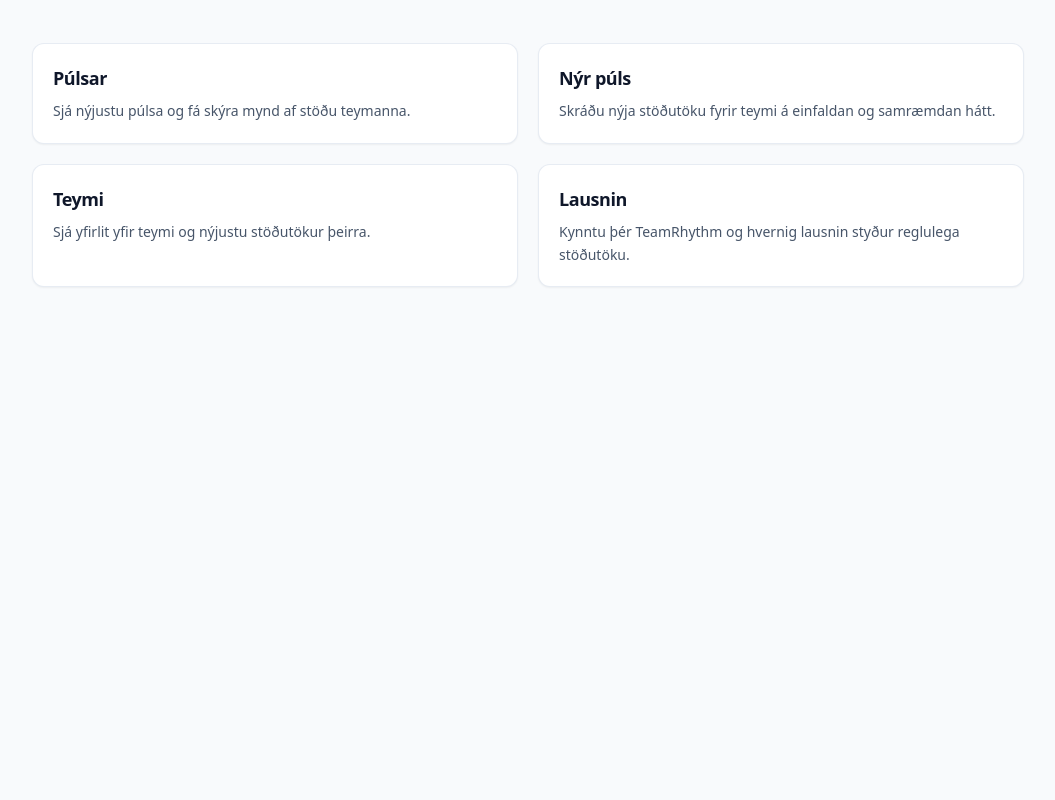
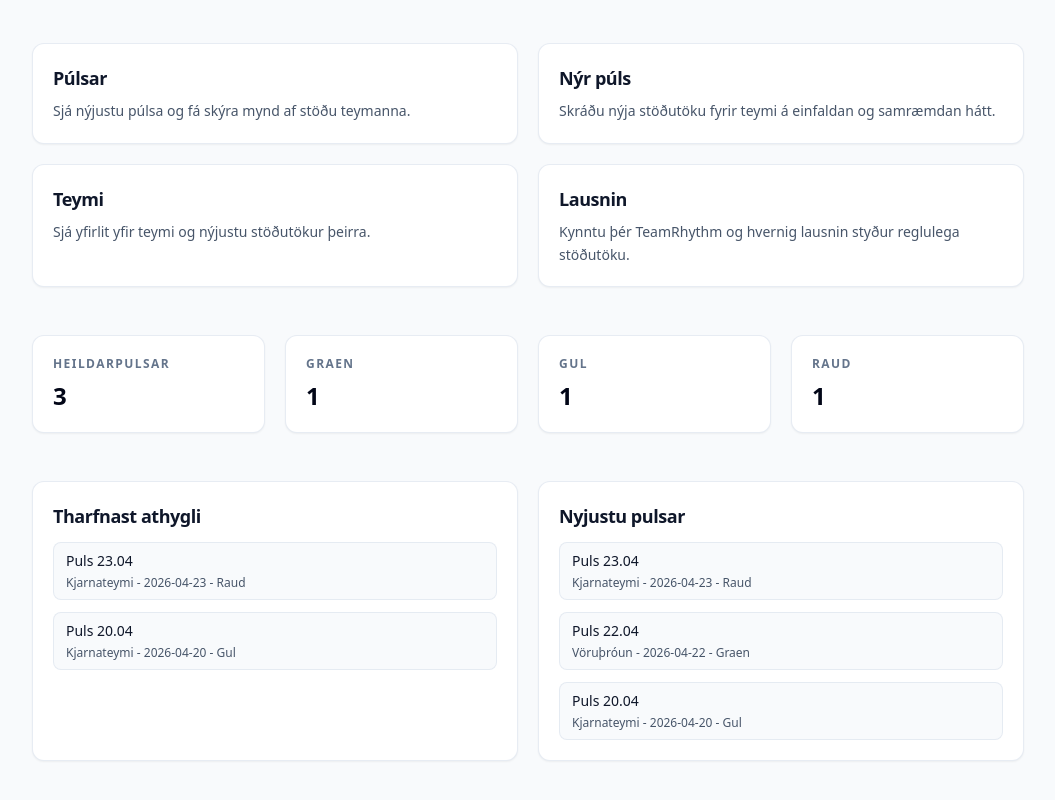
Before and after one commit to ebeinarsson-web/teamrhythm, a Next.js app: page / in a window 1280 px wide. Shown: the part 364-1164 px from the top of the page, without its empty margins (112-1167 px from the left). Before the commit the page ends 800 px from the top, so only its background shows below. Built offline with nearby package versions, Linux system fonts and the light colour scheme.

Commit message:
Add read-only Airtable integration to TeamRhythm for Overview, Pulses, and Teams, with mock fallback support.

```diff
--- a/app/page.tsx
+++ b/app/page.tsx
@@ -1,6 +1,17 @@
 import Link from "next/link";
+import { getOverviewData } from "@/lib/airtable";
 
-export default function HomePage() {
+const statusLabel: Record<"green" | "yellow" | "red", string> = {
+  green: "Graen",
+  yellow: "Gul",
+  red: "Raud",
+};
+
+export default async function HomePage() {
+  const { pulses, attentionPulses, statusCounts, totalPulses } = await getOverviewData();
+  const latestPulses = pulses.slice(0, 5);
+  const topAttention = attentionPulses.slice(0, 5);
+
   return (
     <main className="mx-auto max-w-5xl space-y-10 px-4 py-10 sm:space-y-12 sm:py-12">
       <section className="rounded-2xl border border-slate-200/80 bg-white px-6 py-8 shadow-sm sm:px-8 sm:py-10">
@@ -52,6 +63,63 @@ export default function HomePage() {
           </p>
         </Link>
       </section>
+
+      <section className="grid gap-4 sm:grid-cols-4 sm:gap-5">
+        <article className="rounded-xl border border-slate-200/80 bg-white p-5 shadow-sm">
+          <p className="text-xs font-semibold uppercase tracking-[0.12em] text-slate-500">Heildarpulsar</p>
+          <p className="mt-2 text-2xl font-semibold tracking-tight text-slate-950">{totalPulses}</p>
+        </article>
+        <article className="rounded-xl border border-slate-200/80 bg-white p-5 shadow-sm">
+          <p className="text-xs font-semibold uppercase tracking-[0.12em] text-slate-500">Graen</p>
+          <p className="mt-2 text-2xl font-semibold tracking-tight text-slate-950">{statusCounts.green}</p>
+        </article>
+        <article className="rounded-xl border border-slate-200/80 bg-white p-5 shadow-sm">
+          <p className="text-xs font-semibold uppercase tracking-[0.12em] text-slate-500">Gul</p>
+          <p className="mt-2 text-2xl font-semibold tracking-tight text-slate-950">{statusCounts.yellow}</p>
+        </article>
+        <article className="rounded-xl border border-slate-200/80 bg-white p-5 shadow-sm">
+          <p className="text-xs font-semibold uppercase tracking-[0.12em] text-slate-500">Raud</p>
+          <p className="mt-2 text-2xl font-semibold tracking-tight text-slate-950">{statusCounts.red}</p>
+        </article>
+      </section>
+
+      <section className="grid gap-4 sm:grid-cols-2 sm:gap-5">
+        <article className="rounded-xl border border-slate-200/80 bg-white p-5 shadow-sm">
+          <h2 className="text-lg font-semibold tracking-tight text-slate-900">Tharfnast athygli</h2>
+          <div className="mt-3 space-y-3">
+            {topAttention.length === 0 ? (
+              <p className="text-sm text-slate-600">Engir pulsar i gulri eða raudri stodu nuna.</p>
+            ) : (
+              topAttention.map((pulse) => (
+                <div key={pulse.id} className="rounded-lg border border-slate-200/80 bg-slate-50 px-3 py-2">
+                  <p className="text-sm font-medium text-slate-900">{pulse.title}</p>
+                  <p className="mt-1 text-xs text-slate-600">
+                    {pulse.teamName} - {pulse.meetingDate} - {statusLabel[pulse.status]}
+                  </p>
+                </div>
+              ))
+            )}
+          </div>
+        </article>
+
+        <article className="rounded-xl border border-slate-200/80 bg-white p-5 shadow-sm">
+          <h2 className="text-lg font-semibold tracking-tight text-slate-900">Nyjustu pulsar</h2>
+          <div className="mt-3 space-y-3">
+            {latestPulses.length === 0 ? (
+              <p className="text-sm text-slate-600">Engar pulsfaerslur fundust.</p>
+            ) : (
+              latestPulses.map((pulse) => (
+                <div key={pulse.id} className="rounded-lg border border-slate-200/80 bg-slate-50 px-3 py-2">
+                  <p className="text-sm font-medium text-slate-900">{pulse.title}</p>
+                  <p className="mt-1 text-xs text-slate-600">
+                    {pulse.teamName} - {pulse.meetingDate} - {statusLabel[pulse.status]}
+                  </p>
+                </div>
+              ))
+            )}
+          </div>
+        </article>
+      </section>
     </main>
   );
 }
--- a/lib/airtable.ts
+++ b/lib/airtable.ts
@@ -1,4 +1,4 @@
-import type { NewPulseInput, Pulse, Team } from "@/lib/types";
+import type { Pulse, Team } from "@/lib/types";
 import { mockPulses, mockTeams } from "@/lib/mock-data";
 
 const AIRTABLE_BASE_ID = process.env.AIRTABLE_BASE_ID;
@@ -6,6 +6,9 @@ const AIRTABLE_TOKEN = process.env.AIRTABLE_TOKEN;
 const AIRTABLE_API_URL = "https://api.airtable.com/v0";
 const TEAMS_TABLE = "Teymi";
 const PULSE_TABLE = "Puls";
+const STATUS_GREEN = "green";
+const STATUS_YELLOW = "yellow";
+const STATUS_RED = "red";
 
 function hasAirtableConfig() {
   return Boolean(AIRTABLE_BASE_ID && AIRTABLE_TOKEN);
@@ -18,86 +21,141 @@ function authHeaders() {
   };
 }
 
+type AirtableValue = string | number | boolean | string[] | null | undefined;
+type AirtableRecord = { id: string; fields: Record<string, AirtableValue> };
+
+function toText(value: AirtableValue): string {
+  if (typeof value === "string") return value.trim();
+  if (typeof value === "number") return String(value);
+  if (typeof value === "boolean") return value ? "true" : "false";
+  return "";
+}
+
+function toLinkedIds(value: AirtableValue): string[] {
+  if (!Array.isArray(value)) return [];
+  return value.filter((item): item is string => typeof item === "string");
+}
+
+function toBoolean(value: AirtableValue): boolean {
+  if (typeof value === "boolean") return value;
+  if (typeof value === "string") {
+    const normalized = value.toLowerCase().trim();
+    return normalized === "true" || normalized === "ja" || normalized === "já" || normalized === "virkt";
+  }
+  if (typeof value === "number") return value > 0;
+  return false;
+}
+
+function normalizeStatus(value: string): Pulse["status"] {
+  const normalized = value.toLowerCase().trim();
+  if (normalized === "green" || normalized === "graen" || normalized === "græn") return STATUS_GREEN;
+  if (normalized === "red" || normalized === "raud" || normalized === "rauð") return STATUS_RED;
+  if (normalized === "yellow" || normalized === "gul" || normalized === "gult") return STATUS_YELLOW;
+  return STATUS_YELLOW;
+}
+
+function todayIsoDate(): string {
+  return new Date().toISOString().slice(0, 10);
+}
+
+async function fetchAirtableRecords(tableName: string): Promise<AirtableRecord[]> {
+  const url = `${AIRTABLE_API_URL}/${AIRTABLE_BASE_ID}/${encodeURIComponent(tableName)}`;
+  const response = await fetch(url, {
+    headers: authHeaders(),
+    cache: "no-store",
+  });
+  if (!response.ok) {
+    throw new Error(`Airtable request failed for table ${tableName}: ${response.status}`);
+  }
+  const payload = (await response.json()) as { records?: AirtableRecord[] };
+  return payload.records ?? [];
+}
+
 export async function getTeams(): Promise<Team[]> {
-  if (!hasAirtableConfig()) return mockTeams;
+  if (!hasAirtableConfig()) {
+    console.info("[teamrhythm] Airtable env missing, using mock teams.");
+    return mockTeams;
+  }
 
   try {
-    const url = `${AIRTABLE_API_URL}/${AIRTABLE_BASE_ID}/${encodeURIComponent(TEAMS_TABLE)}`;
-    const res = await fetch(url, { headers: authHeaders(), cache: "no-store" });
-    if (!res.ok) throw new Error("Failed Airtable team fetch");
-    const payload = (await res.json()) as {
-      records: Array<{ id: string; fields: Record<string, string> }>;
-    };
-    return payload.records.map((record) => ({
+    const records = await fetchAirtableRecords(TEAMS_TABLE);
+    return records.map((record) => ({
       id: record.id,
-      name: record.fields.Name ?? record.fields.Heiti ?? "Ónefnt teymi",
-      lead: record.fields.Lead ?? record.fields.Abyrgðaraðili ?? "Óskráð",
+      name: toText(record.fields["Teymi"]) || "Onefnt teymi",
+      isActive: toBoolean(record.fields["Virkt"]),
+      contact: toText(record.fields["Tengiliður"]) || "Oskrad",
+      meetingCadence: toText(record.fields["Fundartaktur"]) || "Ekki skilgreint",
+      notes: toText(record.fields["Athugasemdir"]),
     }));
-  } catch {
+  } catch (error) {
+    console.warn("[teamrhythm] Team fetch failed, using mock teams.", error);
     return mockTeams;
   }
 }
 
 export async function getPulses(): Promise<Pulse[]> {
-  if (!hasAirtableConfig()) return mockPulses;
+  if (!hasAirtableConfig()) {
+    console.info("[teamrhythm] Airtable env missing, using mock pulses.");
+    return mockPulses;
+  }
 
   try {
-    const url = `${AIRTABLE_API_URL}/${AIRTABLE_BASE_ID}/${encodeURIComponent(PULSE_TABLE)}`;
-    const res = await fetch(url, { headers: authHeaders(), cache: "no-store" });
-    if (!res.ok) throw new Error("Failed Airtable pulse fetch");
-    const payload = (await res.json()) as {
-      records: Array<{ id: string; fields: Record<string, string> }>;
-    };
-    return payload.records.map((record) => ({
-      id: record.id,
-      teamId: record.fields.TeamId ?? "unknown",
-      date: record.fields.Date ?? new Date().toISOString().slice(0, 10),
-      status: (record.fields.Status as Pulse["status"]) ?? "yellow",
-      blockers: record.fields.Blockers ?? "",
-      nextSteps: record.fields.NextSteps ?? "",
-      summary: record.fields.Summary ?? "",
-    }));
-  } catch {
+    const [teamRecords, pulseRecords] = await Promise.all([
+      fetchAirtableRecords(TEAMS_TABLE),
+      fetchAirtableRecords(PULSE_TABLE),
+    ]);
+    const teamById = new Map<string, string>(
+      teamRecords.map((team) => [team.id, toText(team.fields["Teymi"]) || "Othekkt teymi"]),
+    );
+
+    const normalized = pulseRecords.map((record) => {
+      const linkedTeamIds = toLinkedIds(record.fields["Teymi"]);
+      const linkedTeamId = linkedTeamIds[0] ?? "";
+      const linkedTeamName = linkedTeamId ? teamById.get(linkedTeamId) : undefined;
+      const fallbackTeamField = toText(record.fields["Teymi"]);
+      const createdDate = toText(record.fields["Skráð dags."]) || todayIsoDate();
+      const meetingDate = toText(record.fields["Fundardagur"]) || createdDate;
+
+      return {
+        id: record.id,
+        title: toText(record.fields["Púls"]) || `Puls ${meetingDate}`,
+        teamId: linkedTeamId || "unknown",
+        teamName: linkedTeamName || fallbackTeamField || "Othekkt teymi",
+        createdDate,
+        meetingDate,
+        status: normalizeStatus(toText(record.fields["Staða"])),
+        goals: toText(record.fields["Helstu markmið"]),
+        wins: toText(record.fields["Hvað gekk vel"]),
+        blockers: toText(record.fields["Hvað tefur framvindu"]),
+        decisionsNeeded: toText(record.fields["Hvaða ákvarðanir eða stuðning vantar"]),
+        nextSteps: toText(record.fields["Næstu skref"]),
+        submittedBy: toText(record.fields["Sent inn af"]),
+      } satisfies Pulse;
+    });
+
+    return normalized.sort((a, b) => b.meetingDate.localeCompare(a.meetingDate));
+  } catch (error) {
+    console.warn("[teamrhythm] Pulse fetch failed, using mock pulses.", error);
     return mockPulses;
   }
 }
 
-export async function createPulse(input: NewPulseInput): Promise<Pulse> {
-  const pulse: Pulse = {
-    id: `local-${Date.now()}`,
-    teamId: input.teamId,
-    date: new Date().toISOString().slice(0, 10),
-    status: input.status,
-    blockers: input.blockers,
-    nextSteps: input.nextSteps,
-    summary: input.summary,
+export async function getOverviewData() {
+  const [teams, pulses] = await Promise.all([getTeams(), getPulses()]);
+  const sortedPulses = [...pulses].sort((a, b) => b.meetingDate.localeCompare(a.meetingDate));
+  const attentionPulses = sortedPulses.filter((pulse) => pulse.status === STATUS_YELLOW || pulse.status === STATUS_RED);
+
+  const statusCounts = {
+    green: pulses.filter((pulse) => pulse.status === STATUS_GREEN).length,
+    yellow: pulses.filter((pulse) => pulse.status === STATUS_YELLOW).length,
+    red: pulses.filter((pulse) => pulse.status === STATUS_RED).length,
   };
 
-  if (!hasAirtableConfig()) return pulse;
-
-  try {
-    const url = `${AIRTABLE_API_URL}/${AIRTABLE_BASE_ID}/${encodeURIComponent(PULSE_TABLE)}`;
-    await fetch(url, {
-      method: "POST",
-      headers: authHeaders(),
-      body: JSON.stringify({
-        records: [
-          {
-            fields: {
-              TeamId: input.teamId,
-              Date: pulse.date,
-              Status: input.status,
-              Blockers: input.blockers,
-              NextSteps: input.nextSteps,
-              Summary: input.summary,
-            },
-          },
-        ],
-      }),
-    });
-  } catch {
-    return pulse;
-  }
-
-  return pulse;
+  return {
+    teams,
+    pulses: sortedPulses,
+    attentionPulses,
+    statusCounts,
+    totalPulses: pulses.length,
+  };
 }
--- a/lib/mock-data.ts
+++ b/lib/mock-data.ts
@@ -1,27 +1,68 @@
 import type { Pulse, Team } from "@/lib/types";
 
 export const mockTeams: Team[] = [
-  { id: "t1", name: "Kjarnateymi", lead: "Anna" },
-  { id: "t2", name: "Vöruþróun", lead: "Björn" },
+  {
+    id: "t1",
+    name: "Kjarnateymi",
+    isActive: true,
+    contact: "Anna",
+    meetingCadence: "Vikulega",
+    notes: "Regluleg staða á miðvikudögum.",
+  },
+  {
+    id: "t2",
+    name: "Vöruþróun",
+    isActive: true,
+    contact: "Bjorn",
+    meetingCadence: "Tveggja vikna fresti",
+    notes: "",
+  },
 ];
 
 export const mockPulses: Pulse[] = [
   {
     id: "p1",
+    title: "Puls 20.04",
     teamId: "t1",
-    date: "2026-04-20",
+    teamName: "Kjarnateymi",
+    createdDate: "2026-04-20",
+    meetingDate: "2026-04-20",
     status: "yellow",
+    goals: "Skyrari forgangsrodun i teymi.",
+    wins: "Samraemt samtal um stödu.",
     blockers: "Óskýr forgangsröðun á tveimur verkefnum.",
+    decisionsNeeded: "Samthykkt a eigendaskiptingu.",
     nextSteps: "Skýra forgang fyrir föstudag og loka eigendaskiptingu.",
-    summary: "Áframhald á réttri leið en þarf skýrari forgang.",
+    submittedBy: "Anna",
   },
   {
     id: "p2",
+    title: "Puls 22.04",
     teamId: "t2",
-    date: "2026-04-22",
+    teamName: "Vöruþróun",
+    createdDate: "2026-04-22",
+    meetingDate: "2026-04-22",
     status: "green",
+    goals: "Halda afram samraemdri framvindu.",
+    wins: "Skyr verkefnastada i lok fundar.",
     blockers: "Engar stórar hindranir núna.",
+    decisionsNeeded: "",
     nextSteps: "Halda vikulegri stöðutöku og uppfæra sameiginlega stöðumynd.",
-    summary: "Góð samvinna og skýr framvinda í þessari viku.",
+    submittedBy: "Bjorn",
+  },
+  {
+    id: "p3",
+    title: "Puls 23.04",
+    teamId: "t1",
+    teamName: "Kjarnateymi",
+    createdDate: "2026-04-23",
+    meetingDate: "2026-04-23",
+    status: "red",
+    goals: "Loka tveimur forgangsatriðum i vikunni.",
+    wins: "Skyr mynd af hindrunum komin fram.",
+    blockers: "Afhaedni vid ytra teymi hefur tafid framvindu.",
+    decisionsNeeded: "Akvordun um forgongsbreytingu i sprinti.",
+    nextSteps: "Fá akvordun i dag og uppfaera plan.",
+    submittedBy: "Anna",
   },
 ];
```
Also changed, not shown: app/pulsar/page.tsx (+21 -10 lines), app/teymi/page.tsx (+19 -6 lines), lib/types.ts (+12 -3 lines), 2 other files (tests, documents, lock files or other folders).
